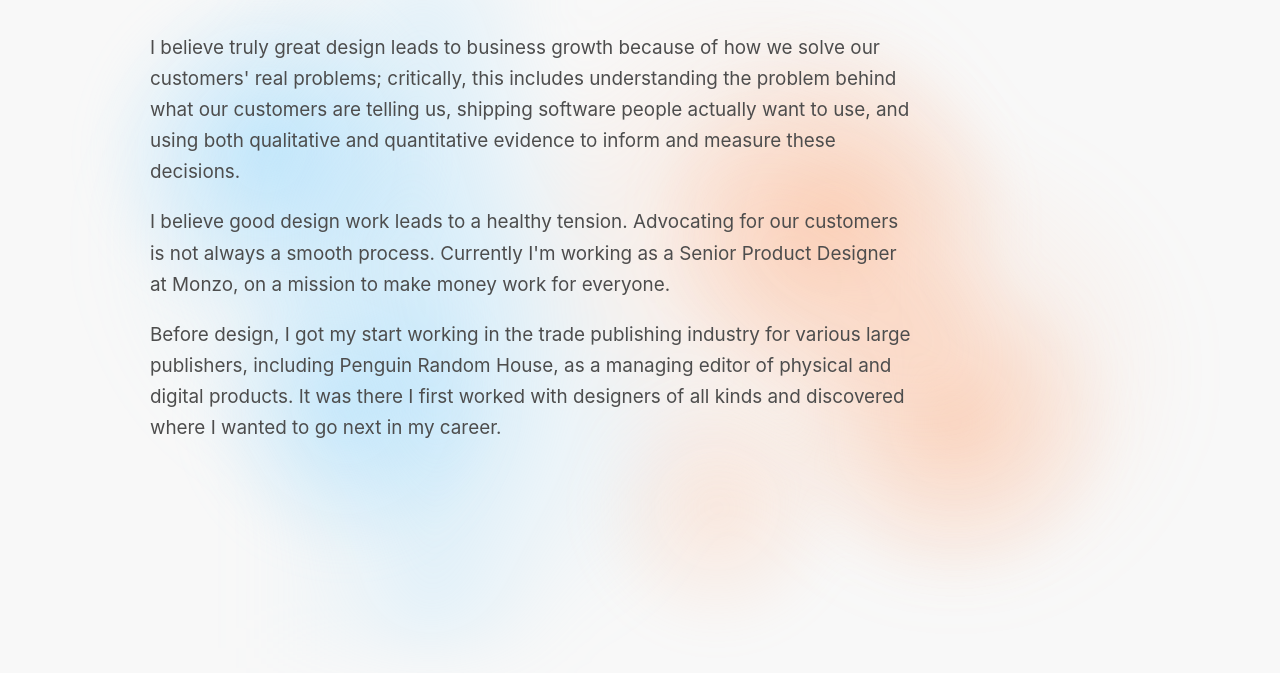
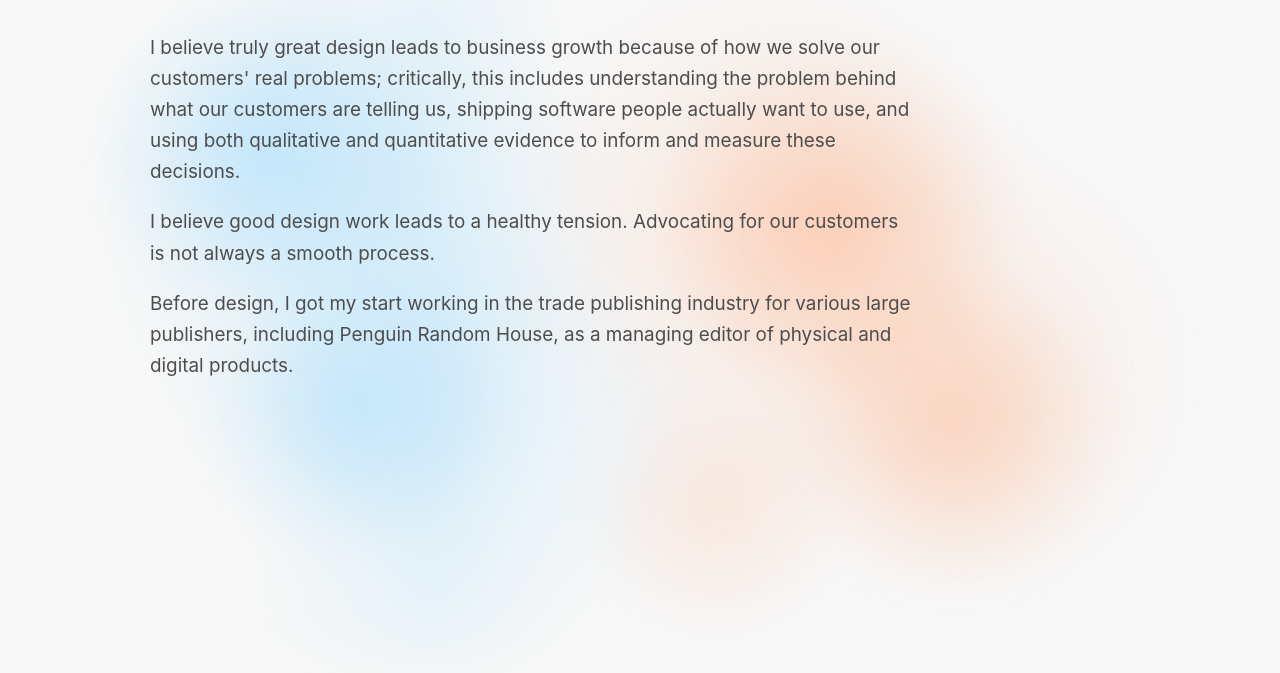
Before and after one commit to emykingmae/portfolio, a plain HTML site: page about.html in a window 1280 px wide. Shown: the part 99-772 px from the top of the page. Drawn offline with Linux system fonts and the light colour scheme; a web font is replaced by a local one.

Commit message:
Trim home page intro and About copy

```diff
--- a/about.html
+++ b/about.html
@@ -46,9 +46,9 @@
         <div class="container">
             <p>I believe truly great design leads to business growth because of how we solve our customers' real problems; critically, this includes understanding the problem behind what our customers are telling us, shipping software people actually want to use, and using both qualitative and quantitative evidence to inform and measure these decisions.</p>
 
-            <p>I believe good design work leads to a healthy tension. Advocating for our customers is not always a smooth process. Currently I'm working as a Senior Product Designer at Monzo, on a mission to make money work for everyone.</p>
+            <p>I believe good design work leads to a healthy tension. Advocating for our customers is not always a smooth process.</p>
 
-            <p>Before design, I got my start working in the trade publishing industry for various large publishers, including Penguin Random House, as a managing editor of physical and digital products. It was there I first worked with designers of all kinds and discovered where I wanted to go next in my career.</p>
+            <p>Before design, I got my start working in the trade publishing industry for various large publishers, including Penguin Random House, as a managing editor of physical and digital products.</p>
         </div>
     </main>
 
```
Also changed, not shown: index.html (+3 -3 lines).
